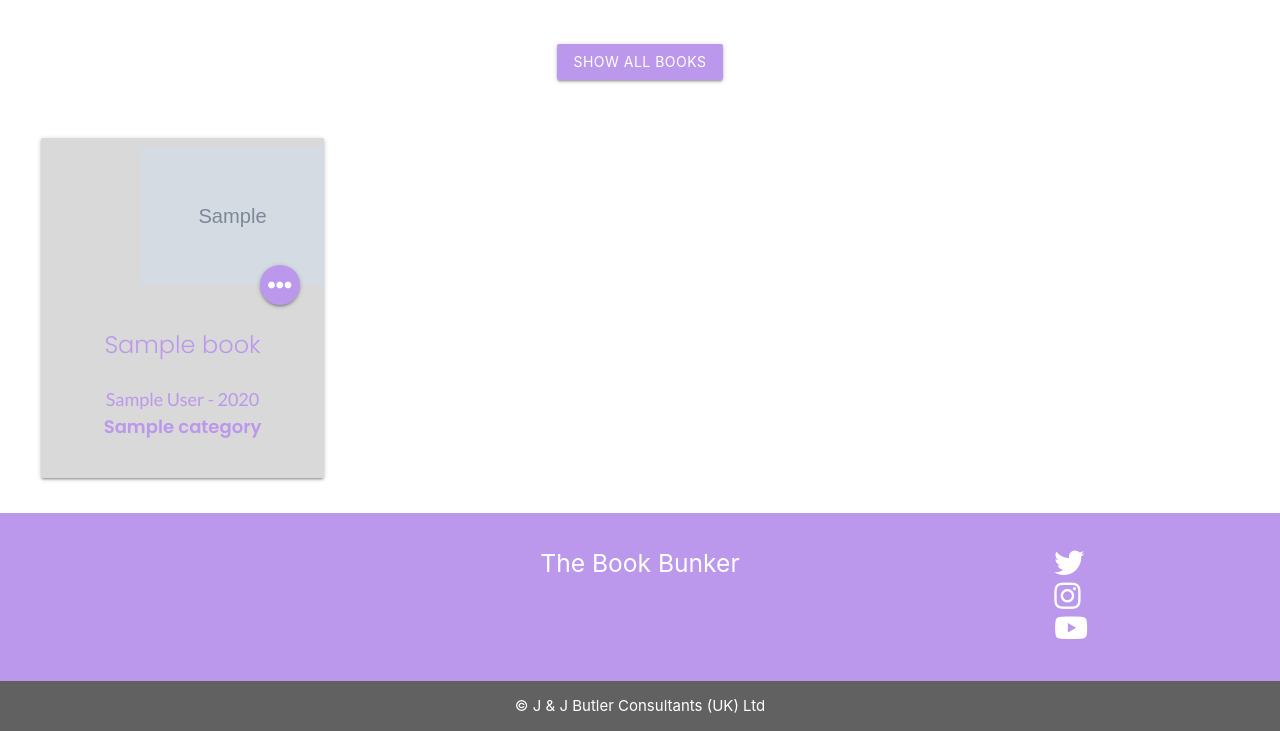
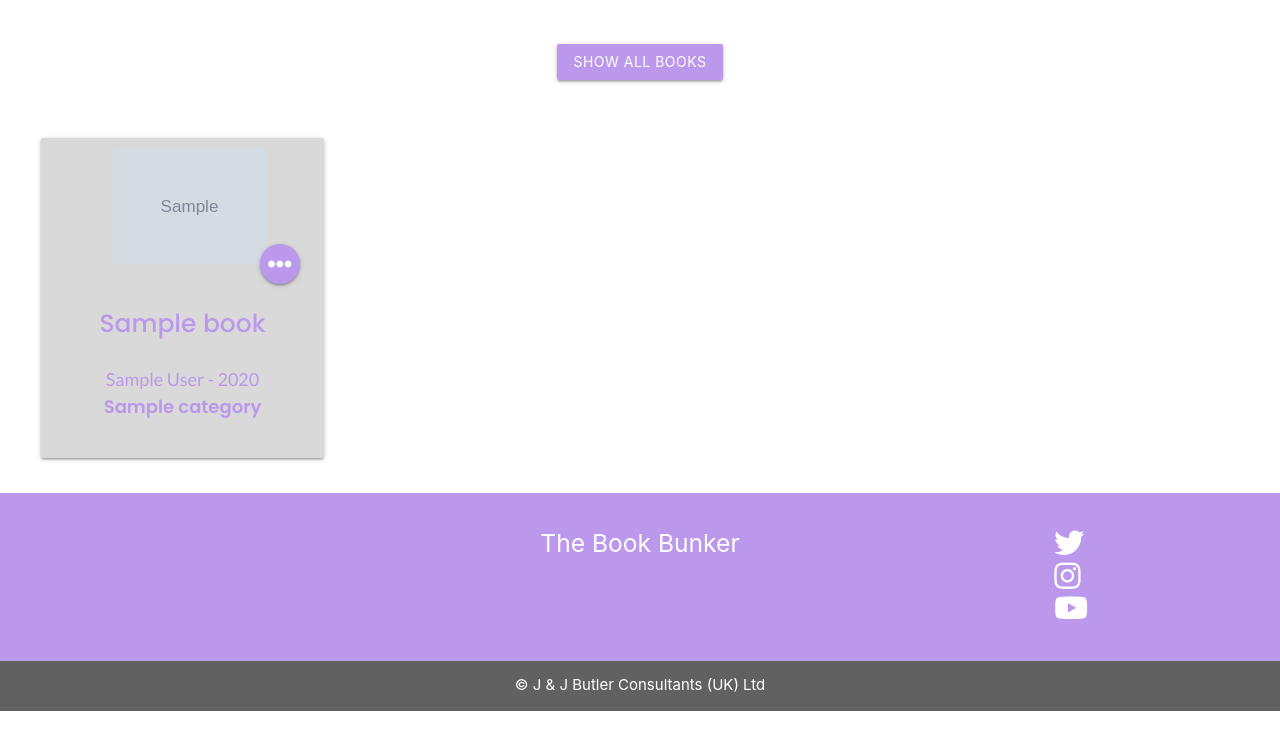
Before and after one commit to daisybutler/The-Book-Bunker-project03, a Flask app: page /all-books in a window 1280 px wide. Shown: the part 337-1068 px from the top of the page. Run offline with Flask 2, Linux system fonts and the light colour scheme; grey boxes marked "Sample" are stand-in pictures; a database or web service that is not in the repository returns one stand-in record (values such as "Sample title"); some libraries are stand-ins or nearby versions.

Commit message:
Centered card-image with left and right padding.

```diff
--- a/static/css/style.css
+++ b/static/css/style.css
@@ -214,7 +214,16 @@ nav li a {
 }
 
 .card-image {
-    padding-left: 100px;
+    padding-left: 25%;
+    padding-right: 20%;
+}
+
+.book-title {
+    color: #bb98eb;
+    font-family: "Poppins", sans-serif;
+    font-weight: 500;
+    font-size: 25px;
+    text-align: center;
 }
 
 .author-year {
@@ -261,15 +270,6 @@ nav li a {
     margin-bottom: 0;
 }
 
-.book-title {
-    color: #bb98eb;
-    font-family: "Poppins", sans-serif;
-    font-weight: 700;
-    font-size: 30px;
-    text-align: center;
-}
-
-
 /* Sign Up ------------------------------- */
 
 .switch-to-login-or-signup {
--- a/templates/all-books.html
+++ b/templates/all-books.html
@@ -36,7 +36,7 @@
                     </a>
                 </div>
                 <h3>
-                    <a class="book-title card-title" href="{{ url_for('display_book', book_id=book._id)}}">{{ book.title }}</a>
+                    <a class="book-title" href="{{ url_for('display_book', book_id=book._id)}}">{{ book.title }}</a>
                 </h3>
                 <p class="author-year">{{ book.author }} - {{ book.year }}</p>
                 <p class="category">{{ book.category }}</p>
```
